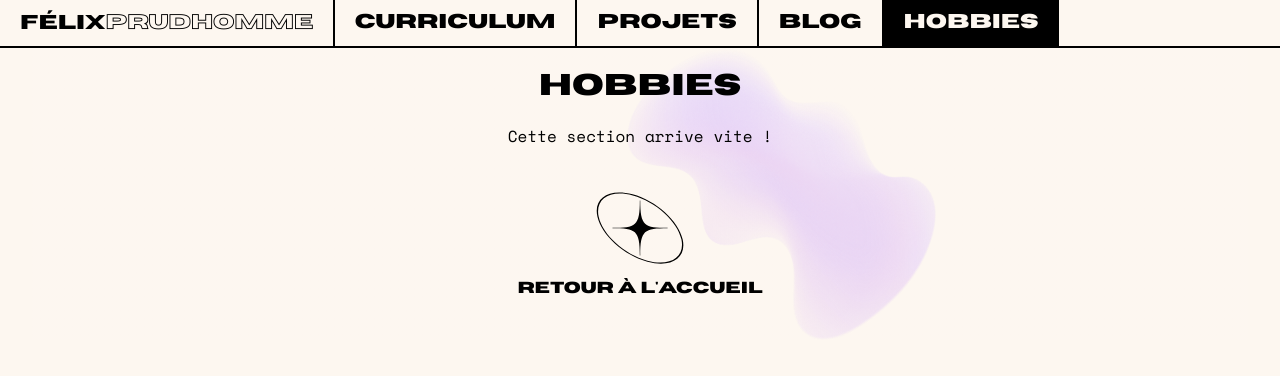
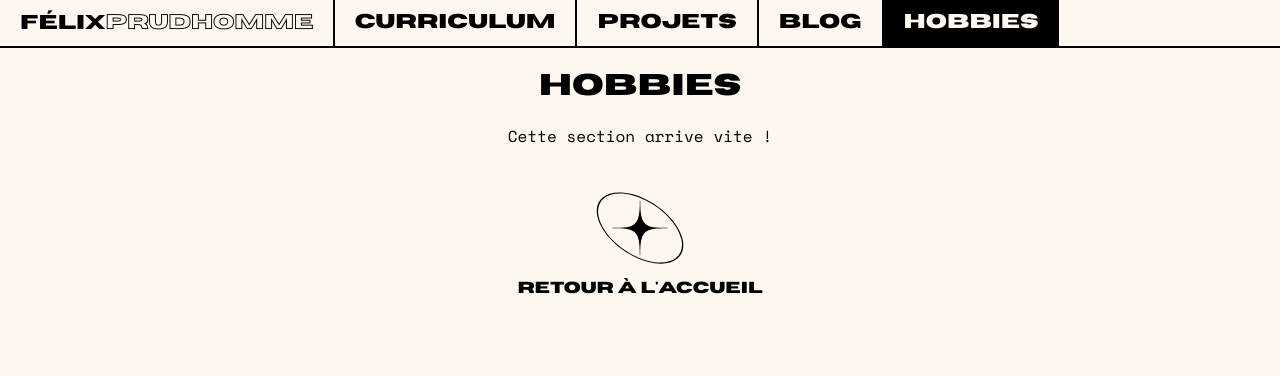
Before and after one commit to FPrud/portfolio, a Next.js app: page /hobbies in a window 1280 px wide. Shown: the top 376 px of the page. Built offline with nearby package versions, Linux system fonts and the light colour scheme.

Commit message:
Remove background color from multiple pages for consistency

```diff
--- a/app/blog/page.tsx
+++ b/app/blog/page.tsx
@@ -39,7 +39,7 @@ export default function blogPage() {
     };
 
     return (
-        <div id="page entière" className="flex flex-col flex-1 p-5 bg-cloud-3 overflow-auto">
+        <div id="page entière" className="flex flex-col flex-1 p-5 overflow-auto">
             <div id="blog-container" className="relative flex flex-col mb-5">
                 <div id="vertical-line" className="absolute left-0 top-0 bottom-0 w-0.5 bg-(--color-primary)"></div>
 
--- a/app/globals.css
+++ b/app/globals.css
@@ -98,7 +98,7 @@
 }
 
 .bg-cloud {
-  background-image: linear-gradient(rgb(253, 247, 240, 0.33), rgba(253, 247, 240, 0.5)), url('/cloud.webp');
+  background-image: linear-gradient(rgb(253, 247, 240, 0.5), rgba(253, 247, 240, 0.5)), url('/cloud.webp');
   background-size: contain;
   background-position: top center;
   background-repeat: no-repeat;
--- a/app/hobbies/page.tsx
+++ b/app/hobbies/page.tsx
@@ -3,7 +3,7 @@ import Footer from "@/Components/Footer";
 export default function hobbiesPage() {
 
     return (
-        <div id="page entière" className="flex flex-col flex-1 p-5 bg-cloud-4 overflow-auto">
+        <div id="page entière" className="flex flex-col flex-1 p-5 overflow-auto">
             <article id="article" className="flex flex-col">
                 <h1 id="title" className="text-center Horizon text-3xl pb-5">Hobbies</h1>
                 <p id="content" className="self-center pb-5">
--- a/app/projets/page.tsx
+++ b/app/projets/page.tsx
@@ -6,7 +6,7 @@ export default async function projectsPage() {
     const projects = await getProjects();
 
     return (
-        <div id="page entière" className="flex flex-col flex-1 p-5 bg-cloud-2 overflow-auto">
+        <div id="page entière" className="flex flex-col flex-1 p-5 overflow-auto">
             <article id="article" className="flex flex-col">
                 <h1 id="title" className="text-center Horizon text-3xl mb-5">Projets</h1>
                 <p id="content" className="self-center text-justify mb-5">
```
